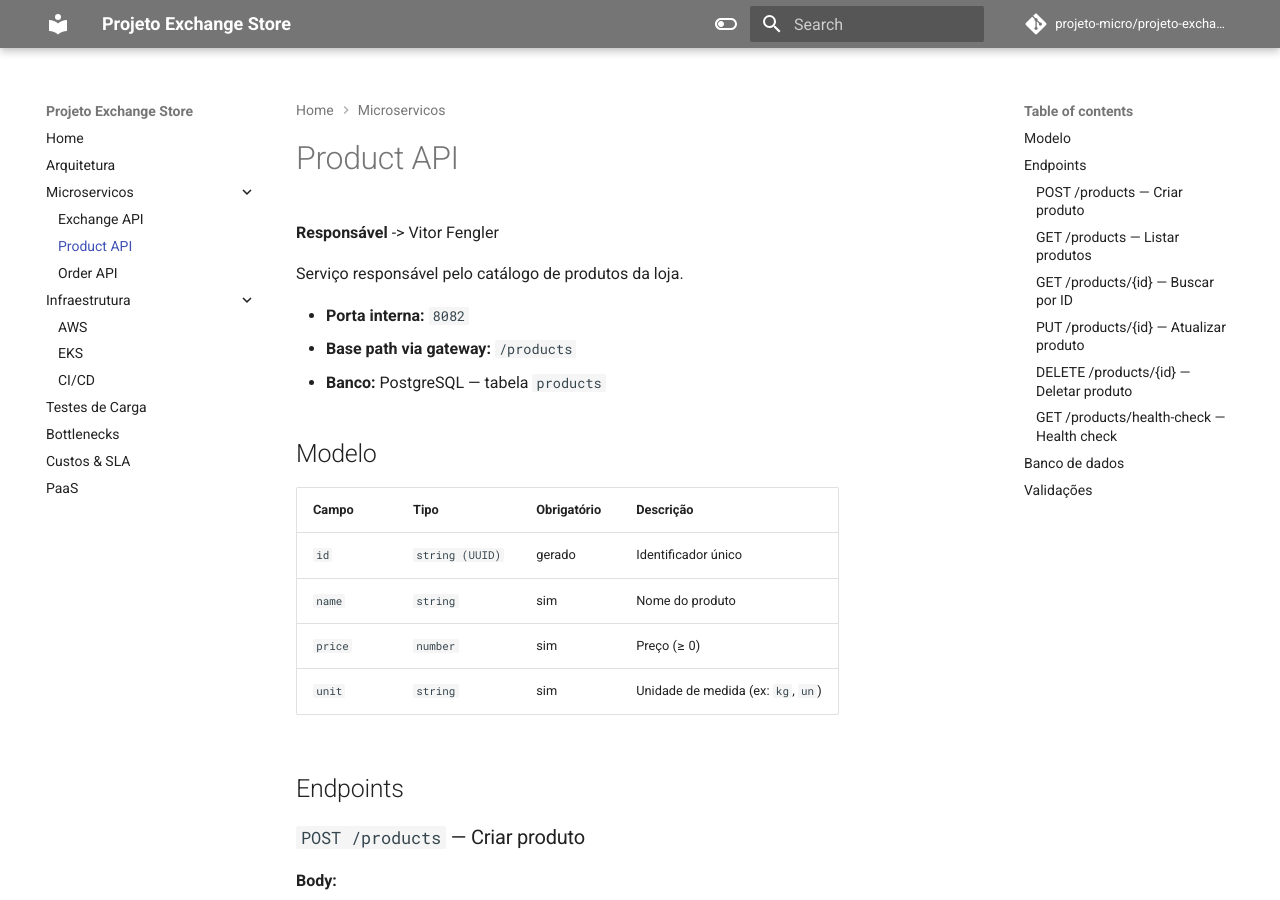
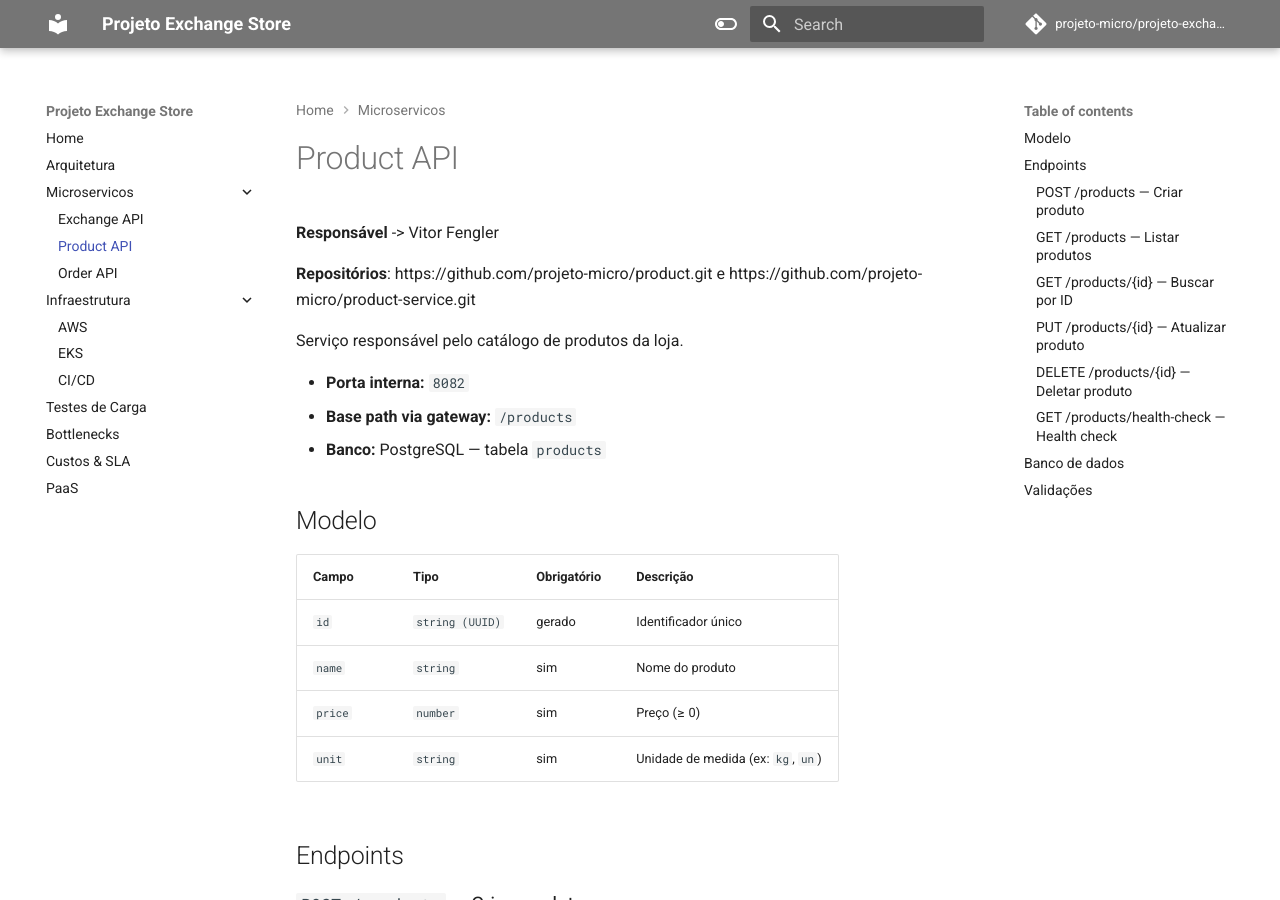
Before and after one commit to projeto-micro/projeto, an MkDocs documentation site: the page built from docs/services/product.md, in a window 1280 px wide and 900 px high. Built offline with MkDocs 1.6.1 and Material for MkDocs 9.7.7, drawn with Linux system fonts in a browser that asks for light colours; comment, search, counter and statistics services are not loaded.

Commit message:
agora as paginas tem os repositorios

```diff
--- a/docs/services/product.md
+++ b/docs/services/product.md
@@ -1,6 +1,8 @@
 # Product API
 
 **Responsável** -> Vitor Fengler
+
+**Repositórios**: https://github.com/projeto-micro/product.git e https://github.com/projeto-micro/product-service.git
 
 Serviço responsável pelo catálogo de produtos da loja.
 
```
Also changed, not shown: docs/services/exchange.md (+2 -0 lines), docs/services/order.md (+2 -0 lines).
